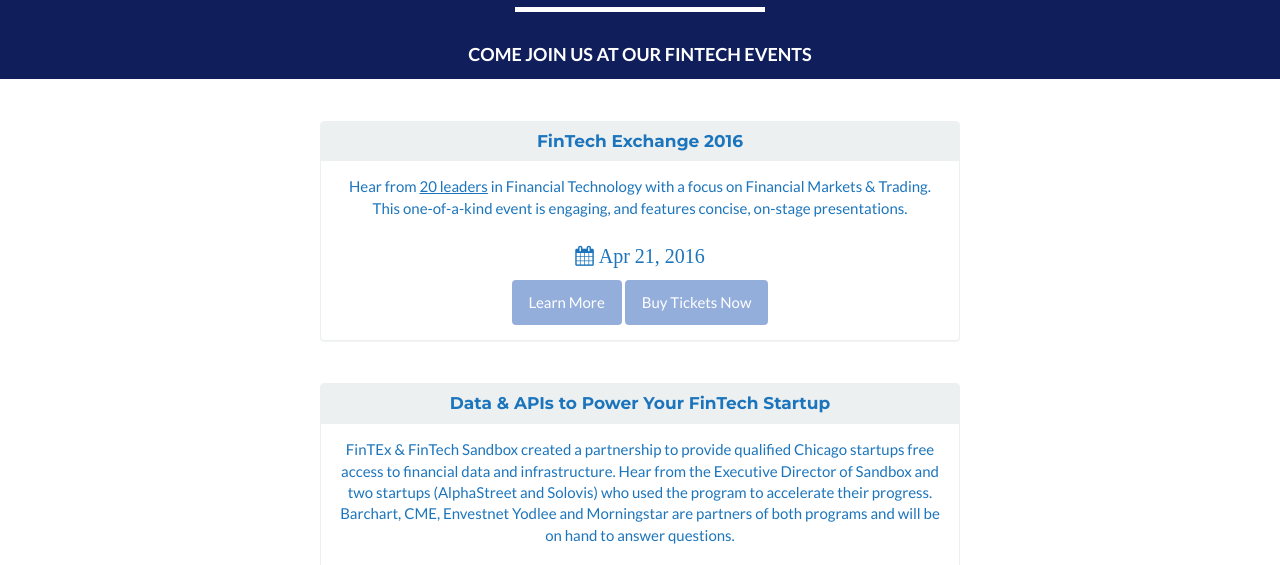
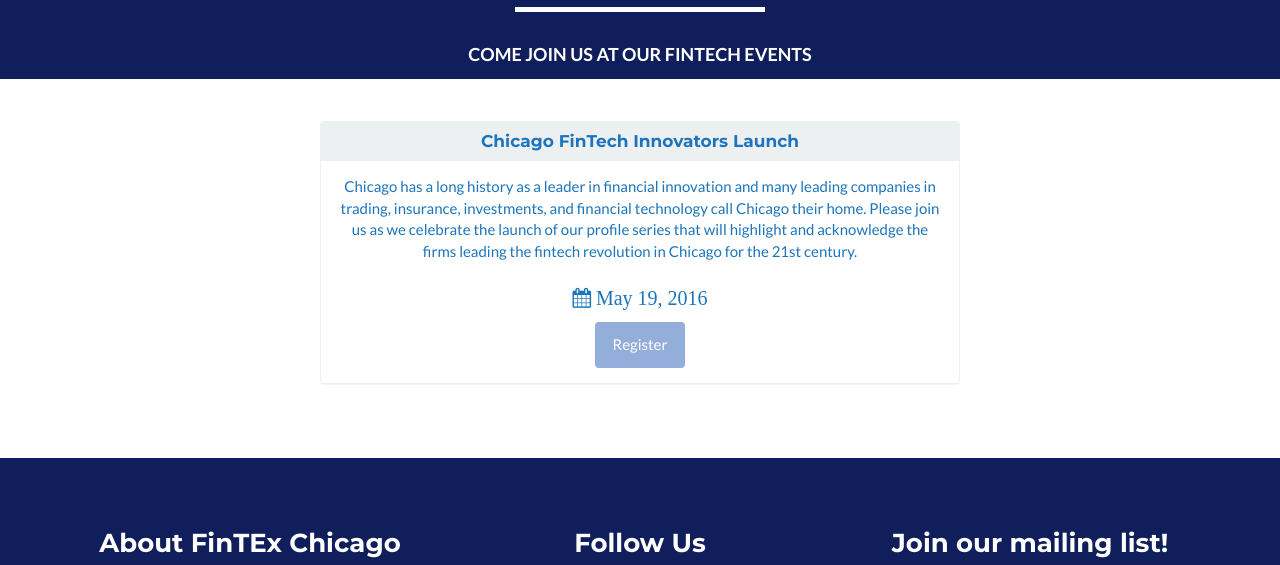
Before and after one commit to LisaEzrolCurran/FinTExChicagoWeb, a plain HTML site: page FinTExWebSite/index.html at #!/events in a window 1280 px wide. Shown: the part 209-774 px from the top of the page. Drawn offline with nearby package versions, Linux system fonts and the light colour scheme.

Commit message:
Events Update May 2
Deleted April events; added Innovators launch

```diff
--- a/FinTExWebSite/js/templates/eventsTmpl.html
+++ b/FinTExWebSite/js/templates/eventsTmpl.html
@@ -22,34 +22,17 @@
     <div class="span6 offset3 event-list">
         <div class="panel panel-default">
             <div class="panel-heading">
-                <h3 class="panel-title">FinTech Exchange 2016</h3>
+                <h3 class="panel-title">Chicago FinTech Innovators Launch</h3>
             </div>
             <div class="panel-body">
-                Hear from <u>20 leaders</u> in Financial Technology with a focus on Financial Markets & Trading. This one-of-a-kind event is engaging, and features concise, on-stage presentations.                </br></br>
-                <p><i class="fa fa-calendar"> Apr 21, 2016 </i></p>
-                <a href="http://fintechchicago.com" target="_blank" class="btn btn-success btn-md">Learn More</a>
-                <a href="https://www.eventbrite.com/e/fintech-exchange-2016-tickets-20704738430" target="_blank" class="btn btn-success btn-md">Buy Tickets Now</a>
-
+                Chicago has a long history as a leader in financial innovation and many leading companies in trading, insurance, investments, and financial technology call Chicago their home. Please join us as we celebrate the launch of our profile series that will highlight and acknowledge the firms leading the fintech revolution in Chicago for the 21st century.
+                </br></br>
+                <p><i class="fa fa-calendar"> May 19, 2016 </i></p>
+                <a href="https://www.eventbrite.com/e/chicago-fintech-innovators-launch-party-tickets-24804150883?aff=es2" target="_blank" class="btn btn-success btn-md">Register</a>
             </div>
         </div>
     </div>
     </br>
-
-    <div class="span6 offset3 event-list">
-        <div class="panel panel-default">
-            <div class="panel-heading">
-                <h3 class="panel-title">Data & APIs to Power Your FinTech Startup</h3>
-            </div>
-            <div class="panel-body">
-                FinTEx & FinTech Sandbox created a partnership to provide qualified Chicago startups free access to financial data and infrastructure. Hear from the Executive Director of Sandbox and two startups (AlphaStreet and Solovis) who used the program to accelerate their progress. Barchart, CME, Envestnet Yodlee and Morningstar are partners of both programs and will be on hand to answer questions.
-                </br></br>
-                <p><i class="fa fa-calendar"> Apr 22, 2016 </i></p>
-                <a href="https://www.eventbrite.com/e/data-apis-to-power-your-fintech-startup-tickets-24545780089" target="_blank" class="btn btn-success btn-md">Register</a>
-            </div>
-        </div>
-    </div>
-    </br>
-
 
 </div>
 <footer class="text-center">
```
Also changed, not shown: FinTExWebSite/js/templates/homeTmpl.html (+5 -20 lines).
